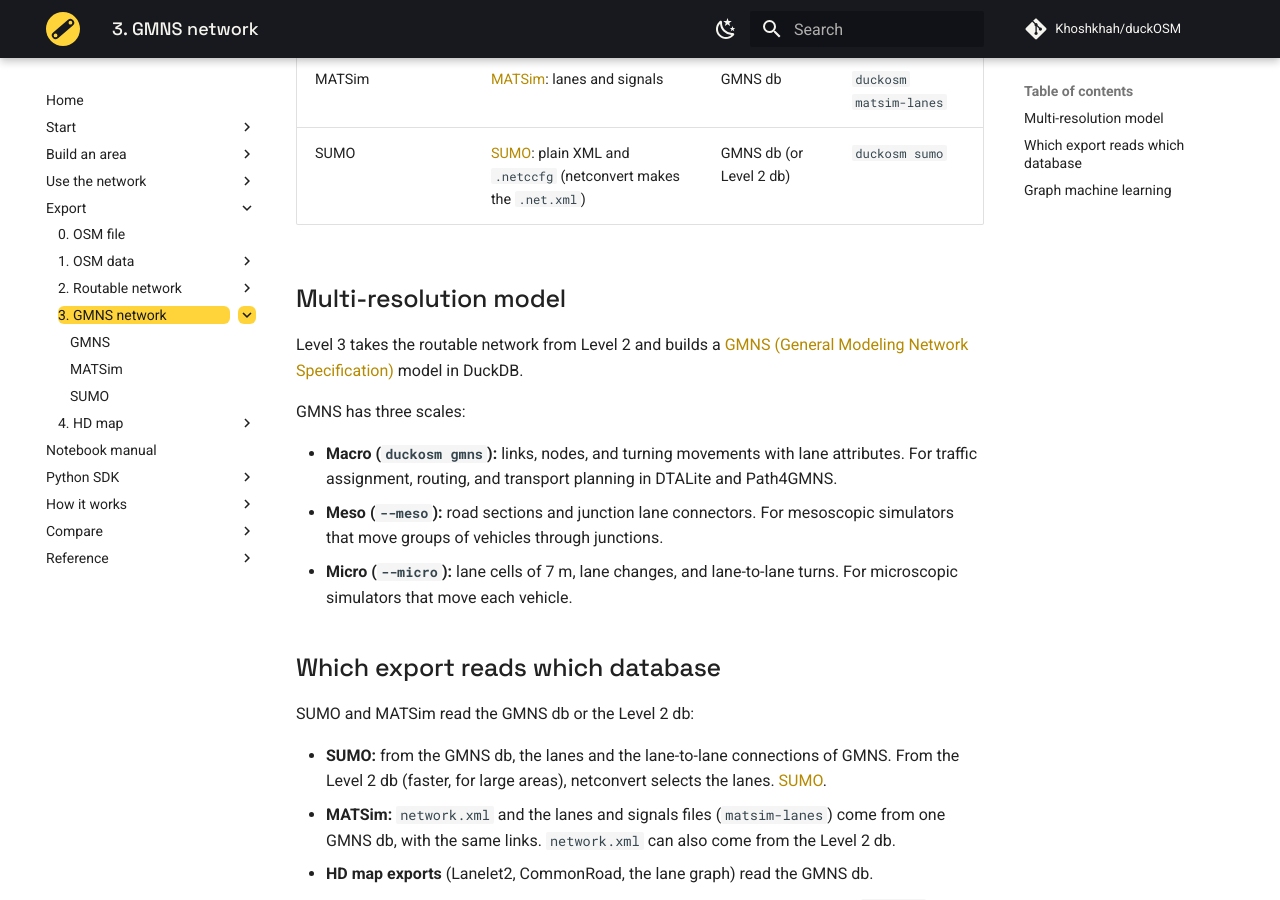
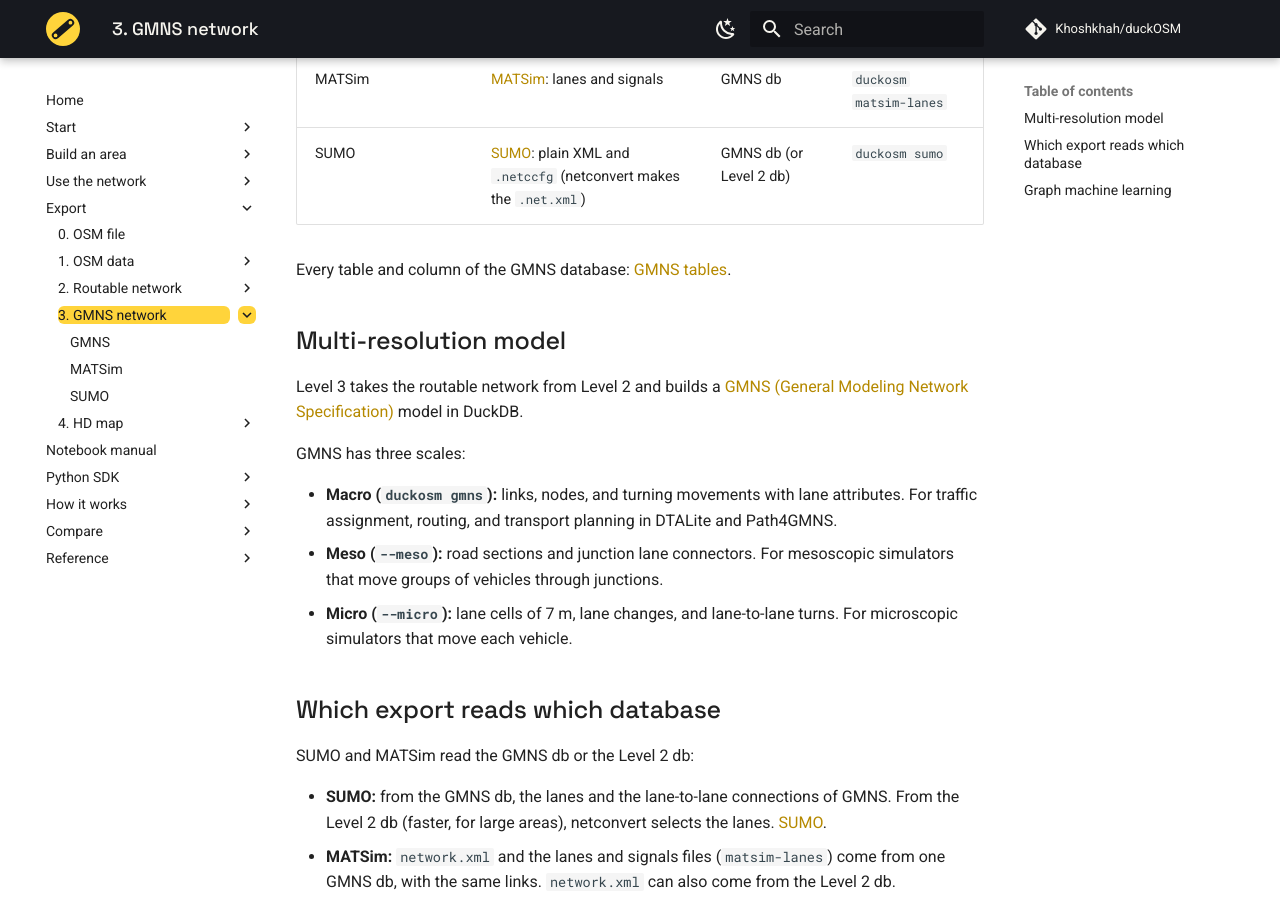
Before and after one commit to Khoshkhah/duckOSM, an MkDocs documentation site: the page built from docs/exports/gmns-network/index.md, in a window 1280 px wide and 900 px high, scrolled down 1002 px. Built offline with MkDocs 1.6.1 and Material for MkDocs 9.7.7, drawn with Linux system fonts in a browser that asks for light colours; comment, search, counter and statistics services are not loaded.

Commit message:
Docs: the GMNS level page links to the GMNS tables
One line under the table of outputs, as the routable network page has:
"Every table and column of the GMNS database: GMNS tables".

Co-Authored-By: Claude Opus 5.5 <noreply@anthropic.com>

```diff
--- a/docs/exports/gmns-network/index.md
+++ b/docs/exports/gmns-network/index.md
@@ -18,6 +18,8 @@ flowchart LR
 | MATSim, BEAM, eqasim | [MATSim](../matsim.md): `network.xml` | GMNS db (or Level 2 db) | `duckosm matsim` |
 | MATSim | [MATSim](../matsim.md#lanes-and-signals): lanes and signals | GMNS db | `duckosm matsim-lanes` |
 | SUMO | [SUMO](../sumo.md): plain XML and `.netccfg` (netconvert makes the `.net.xml`) | GMNS db (or Level 2 db) | `duckosm sumo` |
+
+Every table and column of the GMNS database: [GMNS tables](../gmns_tables.md).
 
 ## Multi-resolution model
 
```
